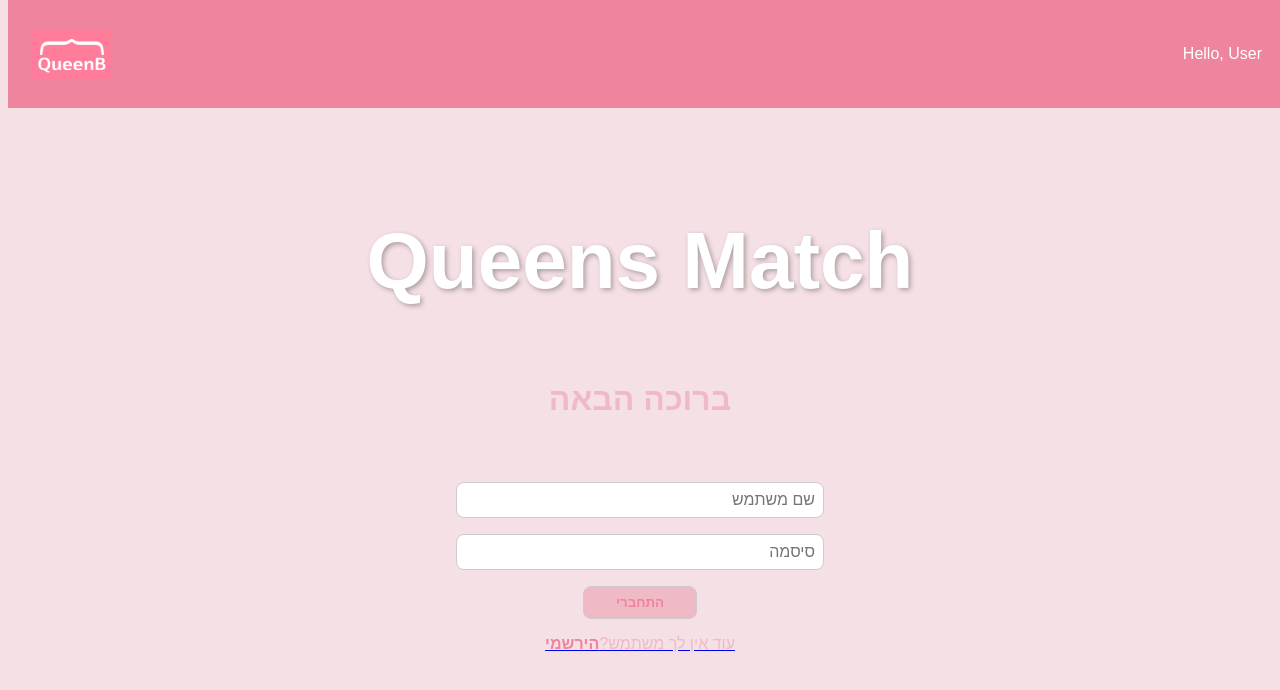
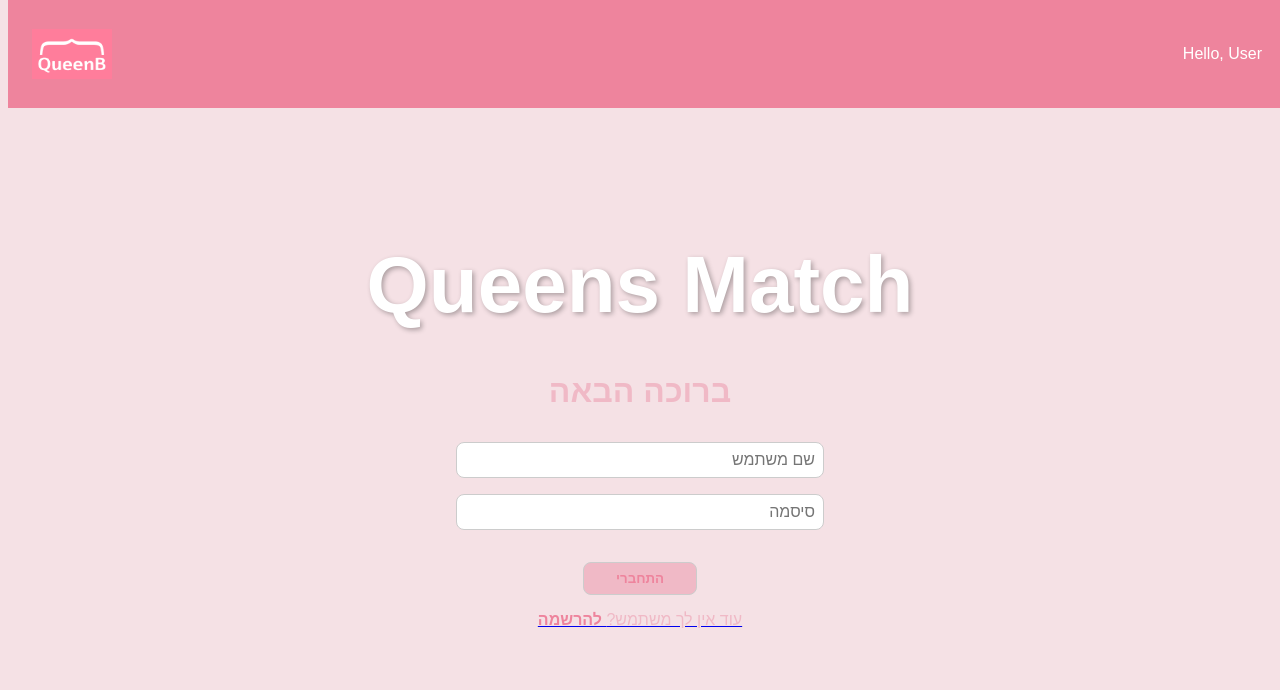
Before and after one commit to ShahafPinto/Queen-B-Mentoring-App, a Next.js app: page / in a window 1280 px wide. Shown: the top 690 px of the page. Built offline with nearby package versions, Linux system fonts and the light colour scheme.

Commit message:
log in page css & logic

```diff
--- a/app/globals.css
+++ b/app/globals.css
@@ -43,6 +43,7 @@
   width: 100%;
   font-family: "Nunito", sans-serif;
   top: 0;
+  left:0%;
 }
 .children{
   margin-top: 60px; /* מרווח כדי למנוע חפיפה עם ה-navbar */
--- a/app/page.js
+++ b/app/page.js
@@ -16,6 +16,8 @@ export default function Home() {
 
     const [buttonDisabled, setButtonDisabled] = React.useState(false);
     const [loading, setLoading] = React.useState(false);
+    const [failLogIn, setfailLogIn] = React.useState(false);
+
 
     const onLogin = async () => {
         try {
@@ -27,6 +29,8 @@ export default function Home() {
             if (response.status === 200) { // Assuming 200 means login success
                 router.push('/homePage');
             } else {
+
+                setfailLogIn(true);
                 console.log('Login failed');
             }
         } catch (error) {
@@ -34,6 +38,7 @@ export default function Home() {
             if (error.response && error.response.status === 400) {
                 // Handle 400 errors specifically (like invalid credentials)
                 console.error('Login failed:', error.response.data);
+                setfailLogIn(true);
             } else {
                 // Handle other errors like network issues
                 console.error('An error occurred:', error.message);
@@ -60,7 +65,7 @@ export default function Home() {
                 {'Queens Match'}
             </h1>
             <h1 className={styles.h1}>
-                {loading ? "We're logging you in..." : 'ברוכה הבאה'}
+                ברוכה הבאה
             </h1>
             <input
                 className={styles.input}
@@ -80,6 +85,8 @@ export default function Home() {
                 placeholder="סיסמה"
             />
 
+            <div className={styles.logInProcess}>{loading && "We're logging you in..."}</div>
+            <div className={styles.errorM}>{failLogIn && "שם המשתמש או הסיסמא שגויים, אנא נסי שוב"}</div>
             <button
                 onClick={onLogin}
                 className={styles.button}
@@ -90,9 +97,9 @@ export default function Home() {
 
             <Link href="/form">
                 <p className={styles.link}>
-                    עוד אין לך משתמש?
+                     עוד אין לך משתמש?
                     <span className={styles.link}>
-                        הירשמי
+                        &nbsp;להרשמה
                     </span>
                 </p>
             </Link>
--- a/app/page.module.css
+++ b/app/page.module.css
@@ -30,14 +30,10 @@
   transform: scale(1.1); /* Slight zoom-in effect */
 }
 
-
-
 /* Heading Styles */
 .h1 {
-  padding: 2rem 0;
   margin-bottom: 2rem;
-  font-size: 2.5rem; /* Responsive heading size */
-  color: #333; /* Dark color for contrast */
+  font-size: 2.5rem;
   text-align: center;
   font-size: 2rem;
   color: var(--color-secondary);
@@ -92,6 +88,8 @@
 .link span {
   font-weight: bold; /* Bold text for emphasis */
   color: var(--color-primary); /* Green color for 'Register' link */
+  text-decoration-color: rgb(0, 255, 81); /* צבע הקו התחתון */
+  text-decoration-thickness: 2px; /* עובי הקו */
 }
 
 /* Small adjustments for the footer link */
@@ -100,18 +98,17 @@
   opacity: 0.5; /* Light opacity */
 }
 
+.errorM {
+  margin-bottom: 0.5rem;
+  font-size: 0.9rem; /* Responsive heading size */
+  text-align: center;
+  color: red;
+}
 
-
-/* Sticky NavBar CSS */
-.navbar {
-  position: sticky; /* Makes the NavBar sticky */
-  top: 0; /* Stick to the top */
-  width: 100px; /* Full width */
-  background-color: #fff; /* White background for visibility */
-  box-shadow: 0 2px 5px rgba(0, 0, 0, 0.1); /* Subtle shadow for depth */
-  z-index: 1000; /* Ensure it stays above other content */
-  padding: 1rem 2rem; /* Padding for the navbar */
-  display: flex; /* Flexbox layout */
-  justify-content: space-between; /* Space between items */
-  align-items: center; /* Center items vertically */
+.logInProcess {
+  margin-bottom: 0.5rem;
+  font-size: 2rem; /* Responsive heading size */
+  text-align: center;
+  font-size: 2rem;
+  color: var(--color-secondary);
 }
```
